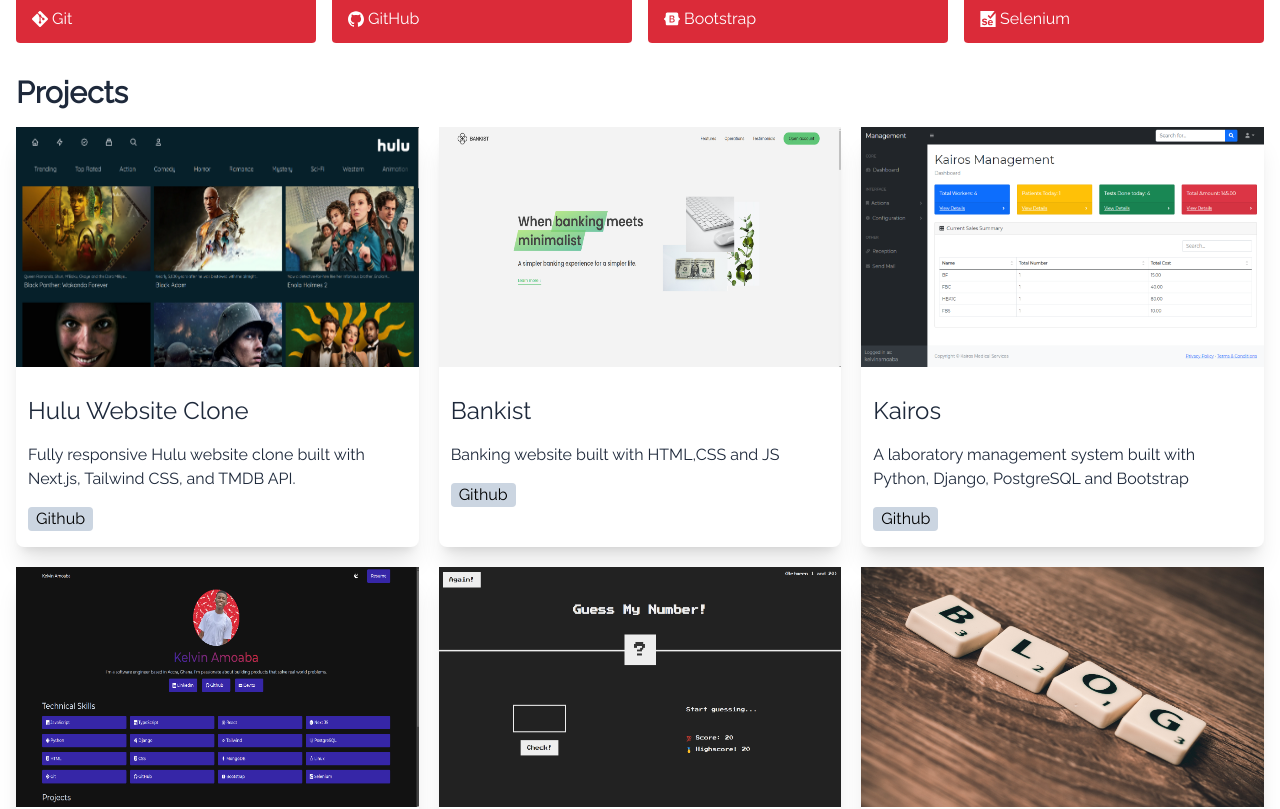
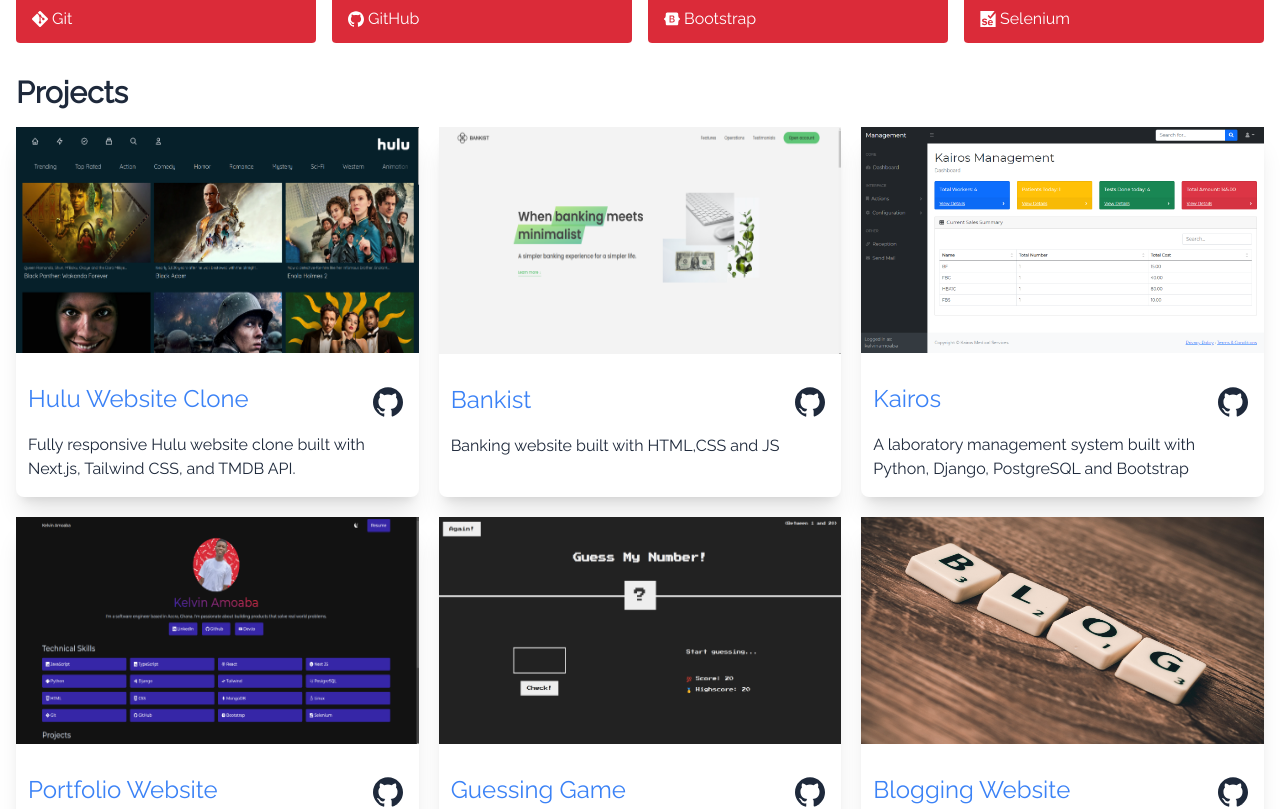
Before and after one commit to AmoabaKelvin/personal-portfolio, a Next.js app: page / in a window 1280 px wide. Shown: the part 721-1530 px from the top of the page. Built offline with nearby package versions, Linux system fonts and the light colour scheme.

Commit message:
fix: change github link styling to use icon instead

```diff
--- a/src/components/UI/Projects.tsx
+++ b/src/components/UI/Projects.tsx
@@ -1,8 +1,7 @@
-/* eslint-disable @next/next/no-img-element */
 import React from "react";
-import Image from "next/image";
+import Image from "next/legacy/image";
 import { PORTFOLIO_ITEMS } from "../../../data/portfolio";
-// import Image from "next/image";
+import { SiGithub } from "react-icons/si";
 
 type CardProps = {
   title: string;
@@ -15,22 +14,37 @@
 const Card = ({ title, description, image, github, link }: CardProps) => {
   return (
     <div className="flex flex-col dark:bg-slate-900 bg-white shadow-xl rounded-lg hover:-translate-y-1 transition-all duration-200 ease-in">
-      <img src={image} alt="Hello" className="w-full h-60" />
+      <Image
+        src={image}
+        alt={title}
+        width={1920}
+        height={1080}
+        layout="responsive"
+      />
       <div className="mt-3 p-3 py-4">
+        <div className="flex justify-between items-center">
           <h1 className="text-2xl">
-          <a href={link} target="_blank" rel="noreferrer">
+            <a
+              href={link}
+              target="_blank"
+              rel="noreferrer"
+              className="text-blue-500 hover:text-blue-600 dark:text-blue-400 dark:hover:text-blue-500"
+            >
               {title}
             </a>
           </h1>
-        <p className="mt-4">{description}</p>
+          {github && (
             <a
               href={github}
               target="_blank"
               rel="noreferrer"
-          className="inline-block bg-slate-300 px-2 text-black rounded mt-4"
+              className="text-3xl"
             >
-          Github
+              <SiGithub className="inline-block mr-1" />
             </a>
+          )}
+        </div>
+        <p className="mt-4">{description}</p>
       </div>
     </div>
   );
```
Lines whose indentation alone changed are shown as unchanged.
